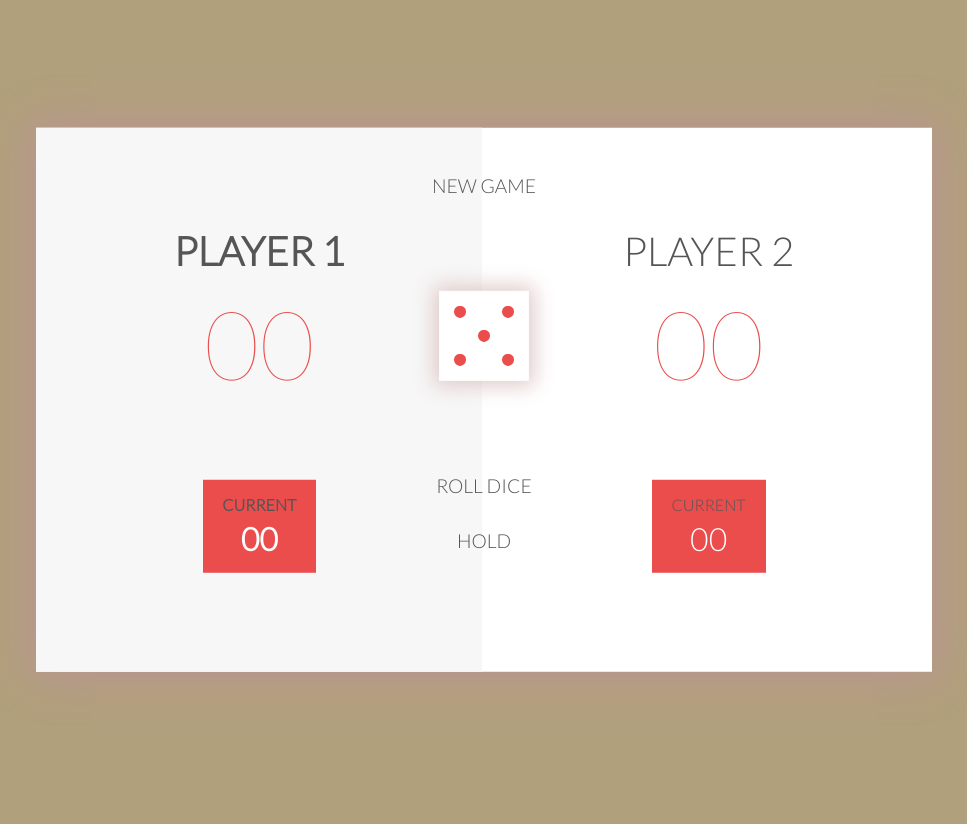
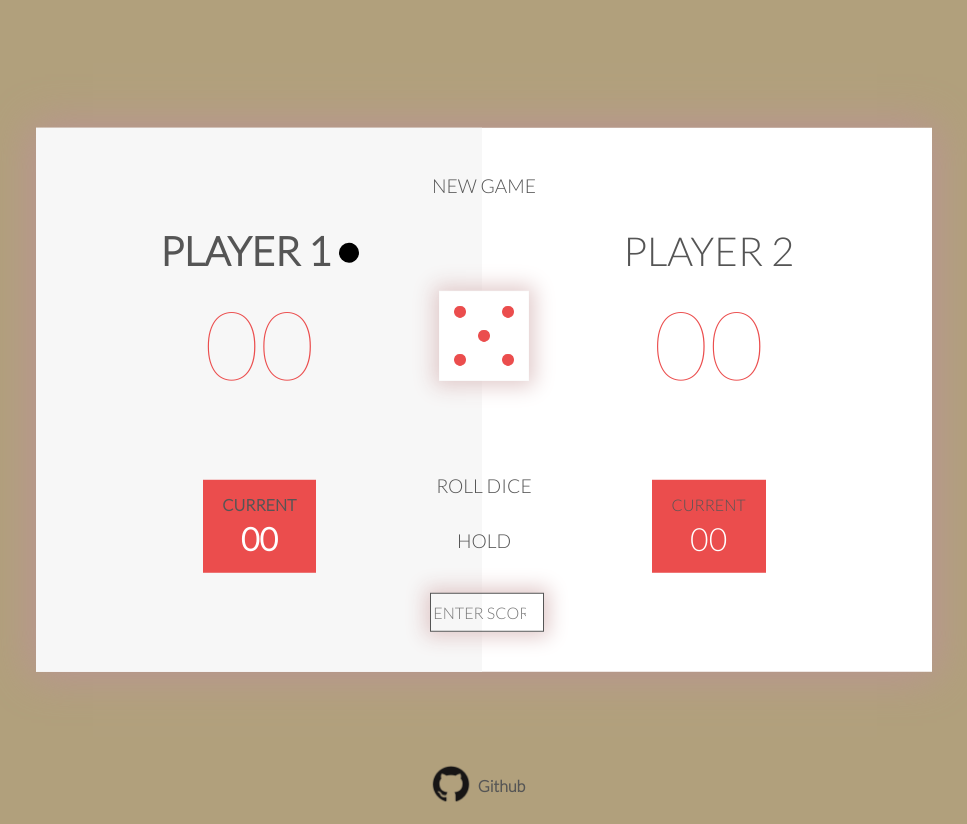
Before and after one commit to manishkr1101/pig-game, a plain HTML site: page index.html in a window 1280 px wide. Both pictures are taken after a click on the button "NEW GAME". Shown: the whole page, without its empty margins (156-1123 px from the left). Before the commit the page ends 800 px from the top, so only its background shows below. Drawn offline with nearby package versions, Linux system fonts and the light colour scheme.

Commit message:
improved game

```diff
--- a/app.js
+++ b/app.js
@@ -12,17 +12,19 @@ GAME RULES:
 
 var totalScore= [];
 var currentScore = [];
+var prevScore, winningScore;
 var active;//active player 1 or 2
-newGame();
+//newGame();
 
 document.querySelector(".btn-new").addEventListener("click",newGame);
 
 document.querySelector(".btn-roll").addEventListener("click", function(){
 	//clicked on roll dice
 	var value = Math.floor(Math.random()*6 + 1);
-	if(value === 1){
-		console.log("encountered 1");
+	if(value === 1 || (value===prevScore && value===6)){
+		value==1?console.log("encountered 1"):console.log("encountered two 6 in a row");
 		currentScore[active]=0;
+
 		updateCurrentBox();
 		hold();
 		return;
@@ -31,12 +33,14 @@ document.querySelector(".btn-roll").addEventListener("click", function(){
 	updateDiceImage(value);
 	updateCurrentBox();//and also score
 	checkWinning();
+	prevScore = value;
 });
 
 //document.querySelector(".btn-hold").addEventListener("click", hold);
 
 function hold(){
 	console.log("hold called");
+	prevScore = 0;
 	//change status of current player
 	totalScore[active] += currentScore[active];
 	document.querySelector("#score-"+active).innerText = totalScore[active];
@@ -55,9 +59,17 @@ function newGame(){
 	totalScore[1] = totalScore[2] = 0;
 	currentScore[2] = currentScore[1] = 0;
 	active = 1;
+	prevScore = 0;
 	//now use dom
-	document.querySelector("#name-1").innerText = "Player 1";
-	document.querySelector("#name-2").innerText = "Player 2";
+	var x = document.querySelector("input").value;
+	winningScore = x==0?100:x;
+
+	document.querySelector(".player-1-panel").classList.remove("active");
+	document.querySelector(".player-2-panel").classList.remove("active");
+	document.querySelector(".player-1-panel").classList.add("active");
+
+	document.querySelector("#name-1 span").textContent = "Player 1";
+	document.querySelector("#name-2 span").textContent = "Player 2";
 
 	document.querySelectorAll(".player-score")[0].innerText="00";
 	document.querySelectorAll(".player-score")[1].innerText="00";
@@ -82,7 +94,7 @@ function updateCurrentBox(){
 }
 
 function checkWinning(){
-	if(totalScore[active]+currentScore[active] >= 100){
+	if(totalScore[active]+currentScore[active] >= winningScore){
 		declareWinner();
 	}
 }
@@ -90,9 +102,26 @@ function checkWinning(){
 function declareWinner(){
 	totalScore[active] += currentScore[active];
 	document.querySelector("#score-"+active).innerText = totalScore[active];
-	document.querySelector("#name-"+active).innerText = "⛳ Winner ⛳";
+	document.querySelector("#name-"+active+" span").innerText = "⛳ Winner ⛳";
 	document.querySelector("#current-score-"+active).innerText = currentScore[active] = 0;
 	//disabling the two button
 	document.querySelector(".btn-roll").disabled = true;
 	document.querySelector(".btn-hold").removeEventListener("click", hold);
 }
+
+
+
+
+/*
+YOUR 3 CHALLENGES
+Change the game to follow these rules:
+
+1. A player looses his ENTIRE score when he rolls two 6 in a row. After that, it's the next player's turn.
+ (Hint: Always save the previous dice roll in a separate variable)
+2. Add an input field to the HTML where players can set the winning score, so that they can change the
+predefined score of 100. (Hint: you can read that value with the .value property in JavaScript. This is a
+good oportunity to use google to figure this out :)
+3. Add another dice to the game, so that there are two dices now. The player looses his current score when
+one of them is a 1. (Hint: you will need CSS to position the second dice, so take a look at the CSS code for
+the first one.)
+*/
--- a/index.html
+++ b/index.html
@@ -11,10 +11,16 @@
 
     <body>
 
+
         <div class="container">
             <div class="player-container">
-                <div class="player-1-panel active">
-                    <div class="player-name" id="name-1">Player 1</div>
+                <div class="player-1-panel"><!-- //has been set active in js -->
+
+                    <div class="player-name" id="name-1">
+                        <!-- why inside div are not working -->
+                        <span>Player 1</span>
+                        <div class="dot"></div>
+                    </div>
 
                     <div class="player-score" id="score-1">01</div>
 
@@ -31,7 +37,10 @@
 
             <div class="player-container">
                 <div class="player-2-panel">
-                    <div class="player-name" id="name-2">Player 2</div>
+                    <div class="player-name" id="name-2">
+                        <span>Player 2</span>
+                        <div class="dot"></div>
+                    </div>
 
                     <div class="player-score" id="score-2">03</div>
 
@@ -51,13 +60,23 @@
 
             <img src="dice-5.png" class="dice-image">
 
-
+            <input type="number" name="winningScore" value="" placeholder="enter score">
 
 
 
         </div>
 
+        <footer>
 
+            <div class="image-button">
+                <div class="btn-image">
+                    <img src="github-icon.png" class="">
+                </div>
+                <div class="btn-text">
+                    <a href="https://github.com/manishkr1101/pig-game"  title="Check out for Rules">Github</a>
+                </div>
+            </div>
+        </footer>
 
 
         <script src="app.js"></script>
```
